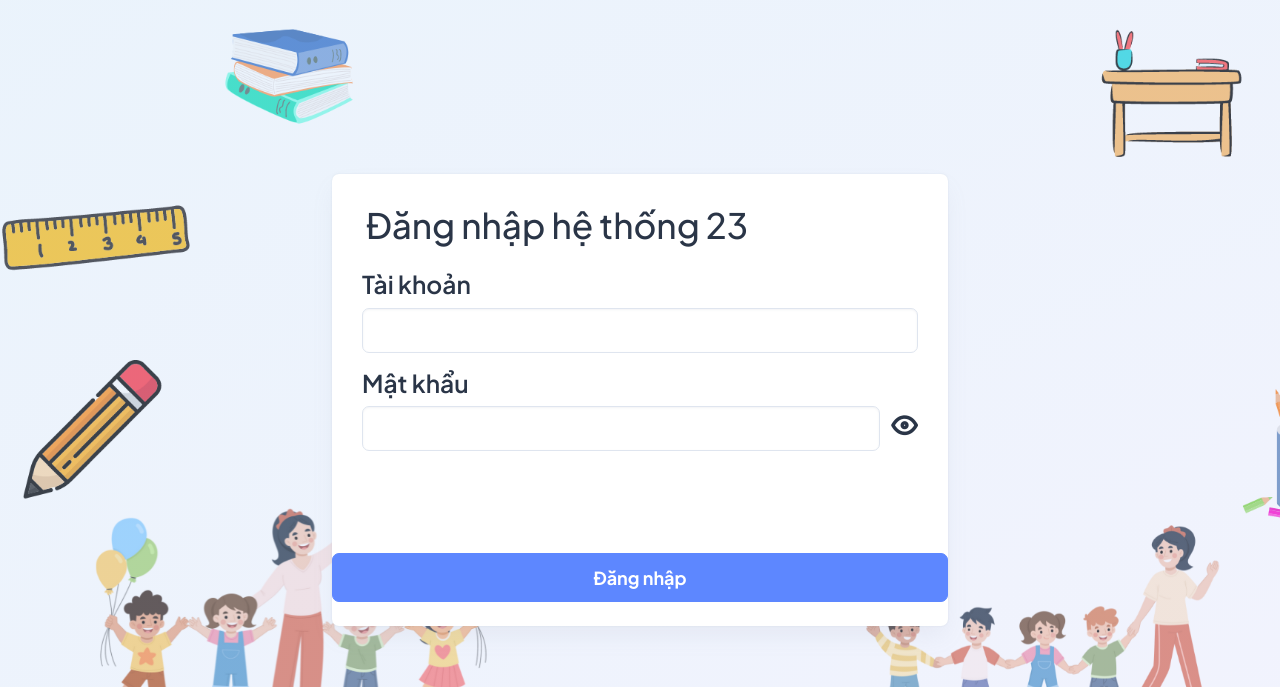
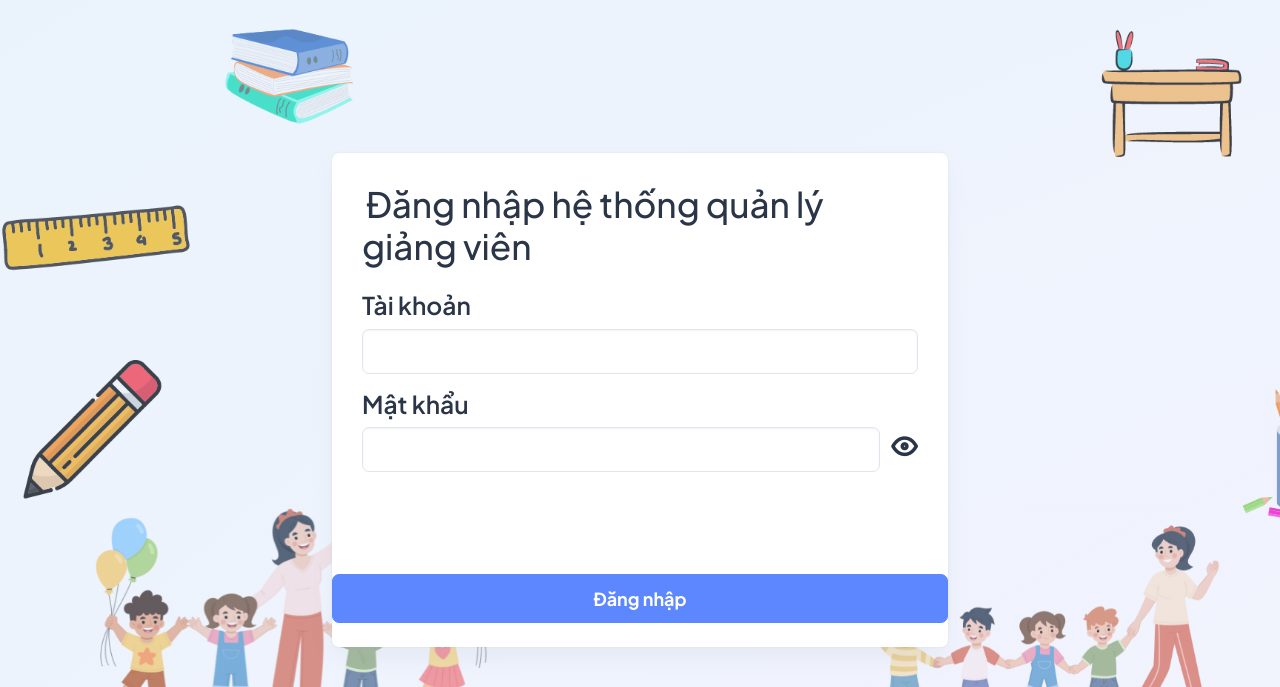
Before and after one commit to hoanghuan23/lecturer-management, a Django app: page / in a window 1280 px wide. Shown: the top 687 px of the page. Run offline with Django 4.2, Linux system fonts and the light colour scheme; some libraries are stand-ins or nearby versions.

Commit message:
change login.html

```diff
--- a/quanlygv/templates/login.html
+++ b/quanlygv/templates/login.html
@@ -46,7 +46,7 @@
                 <div class="row mb-4">
                   <div class="col">
                     <span class="h1 ms-1">
-                      Đăng nhập hệ thống 23
+                      Đăng nhập hệ thống quản lý giảng viên
                     </span>
                   </div>
                 </div>
```
